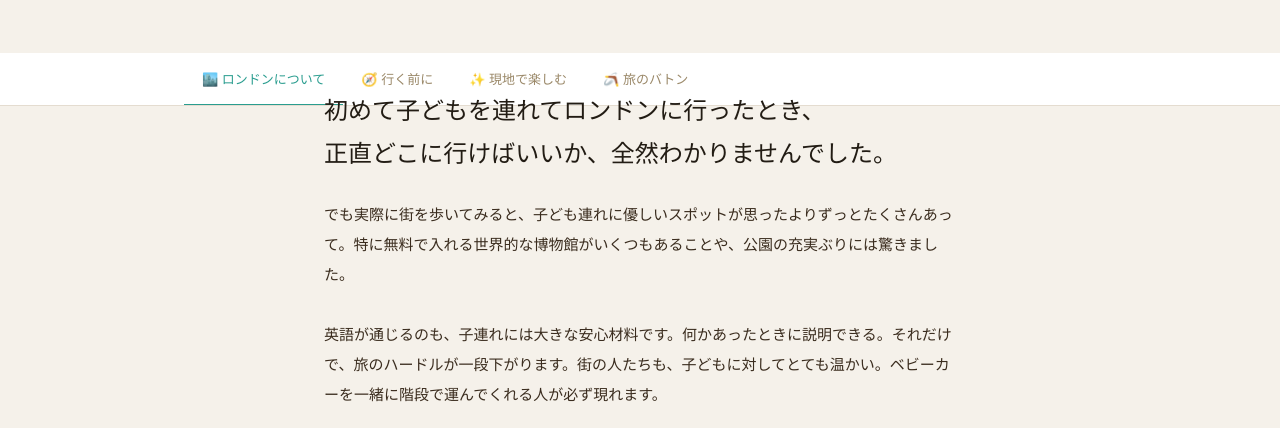
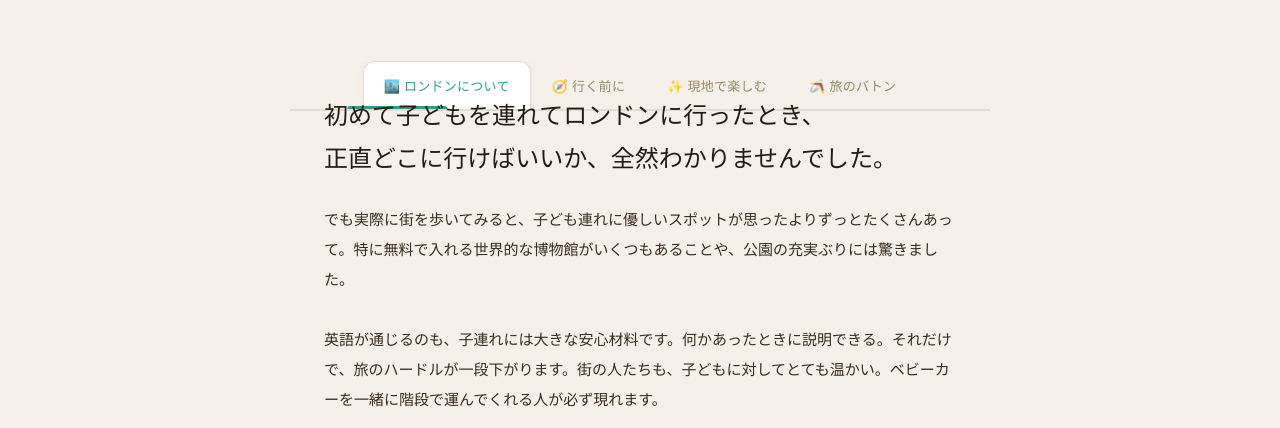
Before and after one commit to dawayuki01/Wamily-Guide, a website: page london/index.html in a window 1280 px wide. Shown: the part 619-1047 px from the top of the page. Drawn offline with Linux system fonts and the light colour scheme; some packages are replaced by stand-ins of ours.

Commit message:
feat: タブナビを旅のしおり風にリデザイン
- 背景をクリーム色に（白の帯→ページに溶け込む）
- アクティブタブに白背景+ボーダー+影（ノートの見出しタブ風）
- 角丸を上だけに（12px 12px 0 0）
- ホバーで薄いティール背景
- 下線を太くて暖かい3pxティールに
- モバイルレスポンシブ対応

Co-Authored-By: Claude Sonnet 4.6 <noreply@anthropic.com>

```diff
--- a/css/editorial.css
+++ b/css/editorial.css
@@ -342,8 +342,85 @@
   }
 }
 
-/* ---------- Hide old page-header when editorial hero is present ---------- */
-.page-header,
-.page-photo-header {
-  /* These are replaced by ed-hero in editorial pages */
+/* ---------- Editorial Tab Nav Override ---------- */
+
+.tab-nav {
+  background: var(--cream);
+  border-bottom: none;
+  padding: 8px 0 0;
 }
+
+.tab-nav-inner {
+  max-width: 700px;
+  gap: 0;
+  justify-content: center;
+}
+
+.tab-btn {
+  padding: 14px 20px;
+  font-size: 13px;
+  font-weight: 400;
+  color: var(--text-muted);
+  background: transparent;
+  border: 1.5px solid transparent;
+  border-bottom: none;
+  border-radius: 12px 12px 0 0;
+  margin-bottom: 0;
+  transition: all 0.25s ease;
+  position: relative;
+  letter-spacing: 0.02em;
+}
+
+.tab-btn:hover {
+  color: var(--text-primary);
+  background: rgba(42, 157, 143, 0.04);
+}
+
+.tab-btn.active {
+  color: var(--teal);
+  background: var(--white);
+  border-color: var(--border-main);
+  font-weight: 500;
+  box-shadow: 0 -2px 8px rgba(0,0,0,0.03);
+}
+
+/* Active tab下線を太くて暖かい感じに */
+.tab-btn::after {
+  content: '';
+  position: absolute;
+  bottom: 0;
+  left: 20%;
+  width: 0;
+  height: 3px;
+  background: var(--teal);
+  border-radius: 3px 3px 0 0;
+  transition: width 0.3s ease;
+}
+
+.tab-btn.active::after {
+  width: 60%;
+}
+
+/* タブとコンテンツの間の接続線 */
+.tab-nav::after {
+  content: '';
+  display: block;
+  height: 1.5px;
+  background: var(--border-main);
+  max-width: 700px;
+  margin: 0 auto;
+}
+
+@media (max-width: 768px) {
+  .tab-nav-inner {
+    justify-content: flex-start;
+    gap: 0;
+    padding: 0 12px;
+  }
+
+  .tab-btn {
+    padding: 12px 14px;
+    font-size: 12px;
+    flex-shrink: 0;
+  }
+}
```
